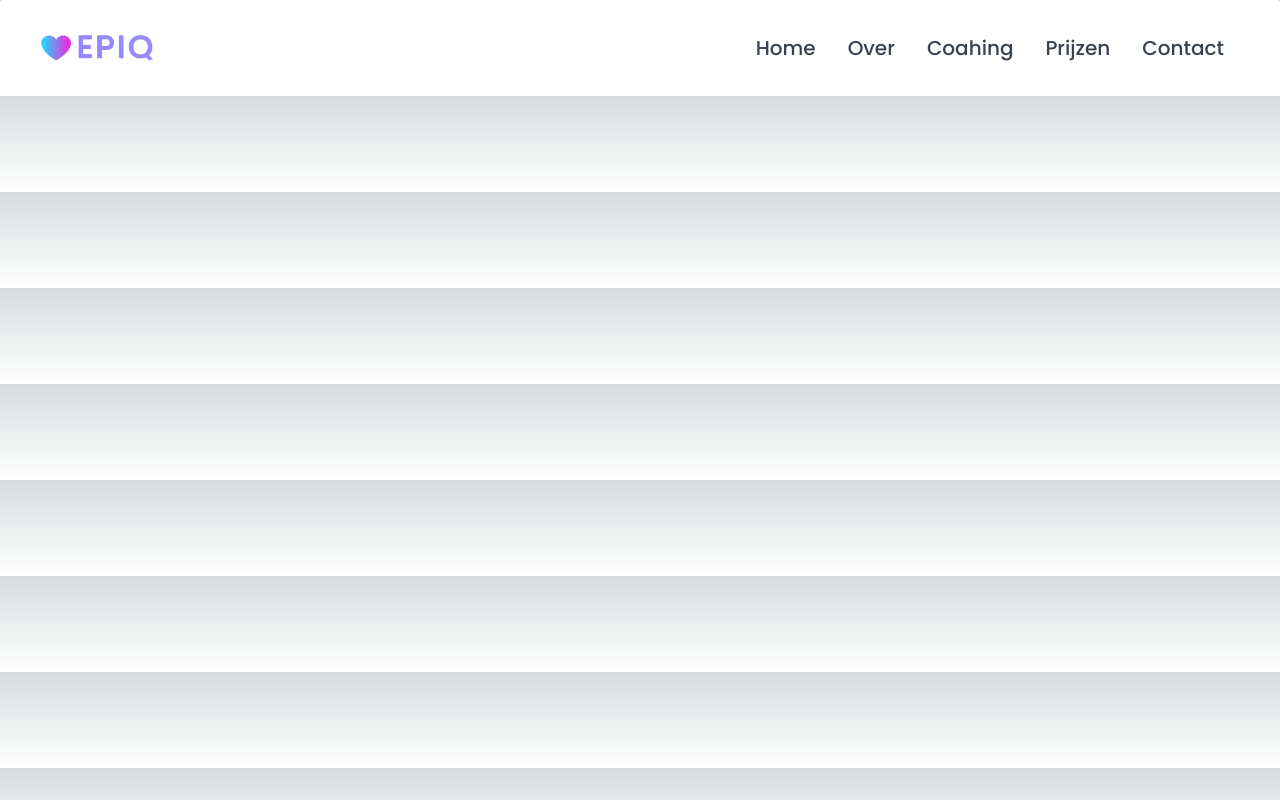
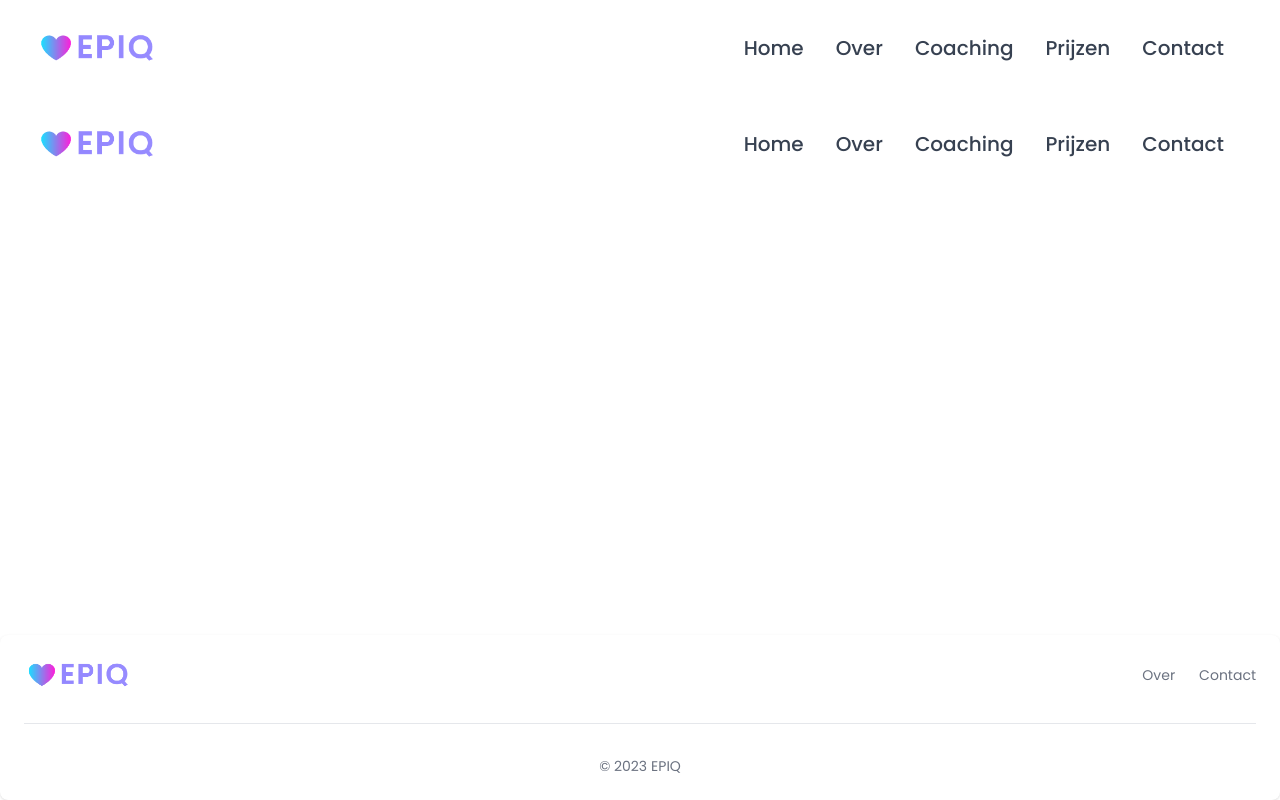
Before and after one commit to LunaDeLaet/EPIQ, a Next.js app: page /layouts/Header in a window 1280 px wide. Built offline with nearby package versions, Linux system fonts and the light colour scheme; a web font is replaced by a local one.

Commit message:
change theme

```diff
--- a/package.json
+++ b/package.json
@@ -16,8 +16,8 @@
     "autoprefixer": "10.4.14",
     "eslint": "8.39.0",
     "eslint-config-next": "13.3.2",
-    "flowbite": "1.6.5",
-    "flowbite-react": "0.4.4",
+    "flowbite": "^1.6.5",
+    "flowbite-react": "^0.4.4",
     "next": "13.3.2",
     "postcss": "8.4.23",
     "react": "18.2.0",
--- a/src/pages/[...page].js
+++ /dev/null
@@ -1,134 +0,0 @@
-import { useRouter } from "next/router";
-import DefaultErrorPage from "next/error";
-import Head from "next/head";
-import React from "react";
-import {
-  BuilderComponent,
-  builder,
-  useIsPreviewing,
-  Builder,
-} from "@builder.io/react";
-import Header from "./layouts/Header";
-import Footer from "./layouts/Footer";
-
-/*
-  Initialize the Builder SDK with your organization's API Key
-  The API Key can be found on: https://builder.io/account/settings
-*/
-builder.init("c03417bcaa90489a890969f9a373adab");
-
-export async function getStaticProps({ params }) {
-  /*
-    Fetch the first page from Builder that matches the current URL.
-    The `userAttributes` field is used for targeting content,
-    learn more here: https://www.builder.io/c/docs/targeting-with-builder
-  */
-  const page = await builder
-    .get("page", {
-      userAttributes: {
-        urlPath: "/" + (params?.page?.join("/") || ""),
-      },
-    })
-    .toPromise();
-
-  const urlPath = "/" + (params?.page?.join("/") || "");
-  const header = await builder
-    .get("header", { userAttributes: { urlPath } })
-    .toPromise();
-
-  return {
-    props: {
-      page: page || null,
-      header: header || null,
-    },
-    revalidate: 5,
-  };
-}
-
-export async function getStaticPaths() {
-  /*
-    Fetch all published pages for the current model.
-    Using the `fields` option will limit the size of the response
-    and only return the `data.url` field from the matching pages.
-  */
-  const pages = await builder.getAll("page", {
-    fields: "data.url", // only request the `data.url` field
-    options: { noTargeting: true },
-    limit: 0,
-  });
-
-  return {
-    paths: pages.map((page) => `${page.data?.url}`),
-    fallback: true,
-  };
-}
-
-export default function Page({ page, header }) {
-  const router = useRouter();
-  /*
-    This flag indicates if you are viewing the page in the Builder editor.
-  */
-  const isPreviewing = useIsPreviewing();
-
-  if (router.isFallback) {
-    return <h1>Loading...</h1>;
-  }
-
-  /*
-    Add your error page here. This will happen if there are no matching
-    content entries published in Builder.
-  */
-  if (!page && !isPreviewing) {
-    return <DefaultErrorPage statusCode={404} />;
-  }
-
-  return (
-    <div className="dark">
-      <Head>
-        {/* Add any relevant SEO metadata or open graph tags here */}
-        <title>{page?.data.title}</title>
-        <meta name="description" content={page?.data.descripton} />
-      </Head>
-      <Header />
-      {/* Render the Builder page */}
-      <BuilderComponent model="page" content={page} />
-
-      <Footer />
-    </div>
-  );
-}
-
-/*
-  This is an example of registering a custom component to be used in Builder.io.
-  You would typically do this in the file where the component is defined.
-*/
-
-const MyCustomComponent = (props) => (
-  <div>
-    <h1>{props.title}</h1>
-    <p>{props.description}</p>
-  </div>
-);
-
-/*
-  This is a simple example of a custom component, you can view more complex input types here:
-  https://www.builder.io/c/docs/custom-react-components#input-types
-*/
-Builder.registerComponent(MyCustomComponent, {
-  name: "ExampleCustomComponent",
-  inputs: [
-    { name: "title", type: "string", defaultValue: "I am a React component!" },
-    {
-      name: "description",
-      type: "string",
-      defaultValue: "Find my source in /pages/[...page].js",
-    },
-  ],
-});
-
-// Register a custom insert menu to organize your custom componnets
-// https://www.builder.io/c/docs/custom-components-visual-editor#:~:text=than%20this%20screenshot.-,organizing%20your%20components%20in%20custom%20sections,-You%20can%20create
-Builder.register("insertMenu", {
-  name: "My Components",
-  items: [{ item: "ExampleCustomComponent", name: "My React Component" }],
-});
--- a/src/pages/_app.tsx
+++ b/src/pages/_app.tsx
@@ -1,10 +1,13 @@
 import "@/styles/globals.css";
 import { AppProps } from "next/app";
+import Layout from "./layouts/Layout";
 
 export default function App({ Component, pageProps }: AppProps) {
   return (
     <>
-      <Component {...pageProps} />
+      <Layout>
+        <Component {...pageProps} />
+      </Layout>
     </>
   );
 }
--- /dev/null
+++ b/src/pages/index.tsx
@@ -0,0 +1,5 @@
+const Home = () => {
+  return <>TEst</>;
+};
+
+export default Home;
--- a/src/pages/layouts/Footer.tsx
+++ b/src/pages/layouts/Footer.tsx
@@ -2,7 +2,9 @@ import { Footer as FlowbiteFooter } from "flowbite-react";
 
 const Footer = () => {
   return (
-    <FlowbiteFooter container={true} className="dark:bg-EPIQBlack">
+    <FlowbiteFooter
+      container={true}
+      className="absolute bottom-0">
       <div className="w-full text-center">
         <div className="w-full justify-between sm:flex sm:items-center sm:justify-between">
           <FlowbiteFooter.Brand
--- a/src/pages/layouts/Header.tsx
+++ b/src/pages/layouts/Header.tsx
@@ -2,8 +2,10 @@ import { Navbar } from "flowbite-react";
 
 const Header = () => {
   return (
-    <Navbar fluid={true} rounded={true} className="dark:bg-EPIQBlack">
-      <Navbar.Brand href="/" className="p-5">
+    <Navbar>
+      <Navbar.Brand
+        href="/"
+        className="p-5">
         <img
           src="/images/EPIQ_logo.png"
           className="mr-3 h-6 sm:h-9"
@@ -11,20 +13,30 @@ const Header = () => {
         />
       </Navbar.Brand>
       <Navbar.Toggle />
-      <Navbar.Collapse className='pr-10'>
-        <Navbar.Link className="text-xl" href="/home">
+      <Navbar.Collapse className="pr-10">
+        <Navbar.Link
+          className="text-xl"
+          href="/home">
           Home
         </Navbar.Link>
-        <Navbar.Link className="text-xl" href="/over">
+        <Navbar.Link
+          className="text-xl"
+          href="/over">
           Over
         </Navbar.Link>
-        <Navbar.Link className="text-xl" href="/coaching">
-          Coahing
+        <Navbar.Link
+          className="text-xl"
+          href="/coaching">
+          Coaching
         </Navbar.Link>
-        <Navbar.Link className="text-xl" href="/prijzen">
+        <Navbar.Link
+          className="text-xl"
+          href="/prijzen">
           Prijzen
         </Navbar.Link>
-        <Navbar.Link className="text-xl" href="/contact">
+        <Navbar.Link
+          className="text-xl"
+          href="/contact">
           Contact
         </Navbar.Link>
       </Navbar.Collapse>
--- /dev/null
+++ b/src/pages/layouts/Layout.tsx
@@ -0,0 +1,15 @@
+import { PropsWithChildren } from "react";
+import Header from "./Header";
+import Footer from "./Footer";
+
+const Layout = ({ children }: PropsWithChildren) => {
+  return (
+    <>
+      <Header />
+      {children}
+      <Footer />
+    </>
+  );
+};
+
+export default Layout;
--- a/src/styles/globals.css
+++ b/src/styles/globals.css
@@ -6,26 +6,5 @@
 @tailwind utilities;
 
 :root {
-  --foreground-rgb: 0, 0, 0;
-  --background-start-rgb: 214, 219, 220;
-  --background-end-rgb: 255, 255, 255;
   font-family: "Poppins", sans-serif;
 }
-
-@media (prefers-color-scheme: dark) {
-  :root {
-    --foreground-rgb: 255, 255, 255;
-    --background-start-rgb: 0, 0, 0;
-    --background-end-rgb: 0, 0, 0;
-  }
-}
-
-body {
-  color: rgb(var(--foreground-rgb));
-  background: linear-gradient(
-      to bottom,
-      transparent,
-      rgb(var(--background-end-rgb))
-    )
-    rgb(var(--background-start-rgb));
-}
```
Also changed, not shown: 1 other file (tests, documents, lock files or other folders).
